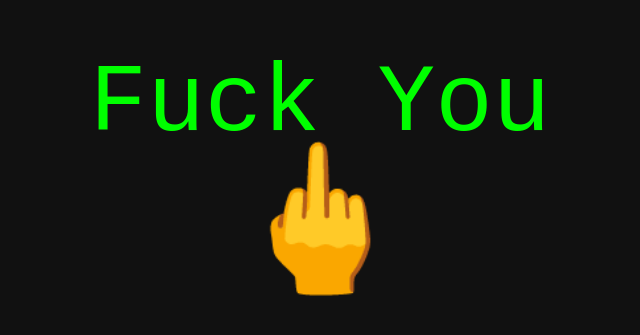
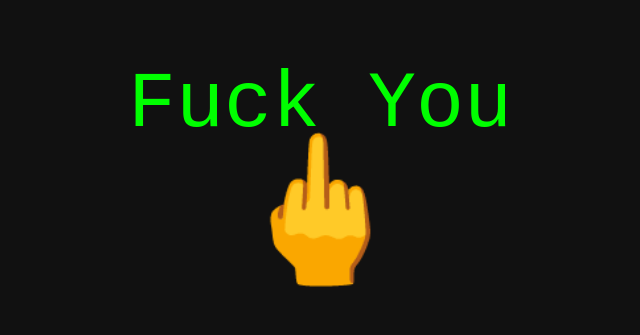
Before and after one commit to lmsfirebase/business-card, a plain HTML site: page index.html in a window 1280 px wide. Shown: the part 231-566 px from the top of the page, without its empty margins (320-960 px from the left). Drawn offline with Linux system fonts and the light colour scheme.

Commit message:
Update index.html

```diff
--- a/index.html
+++ b/index.html
@@ -14,7 +14,7 @@ body {
 }
 
 #msg {
-  font-size: 12vh;
+  font-size: 10vh;
   line-height: 1.1;
 }
 
```
